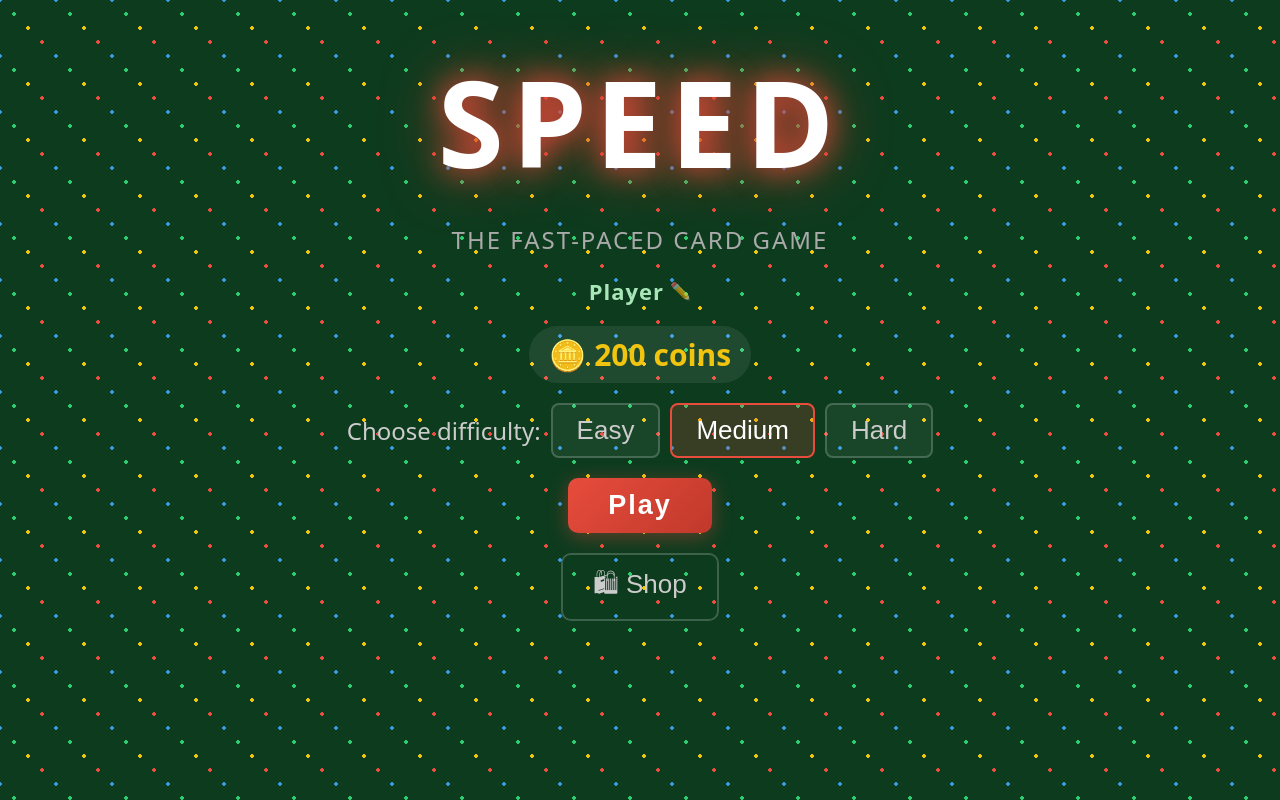
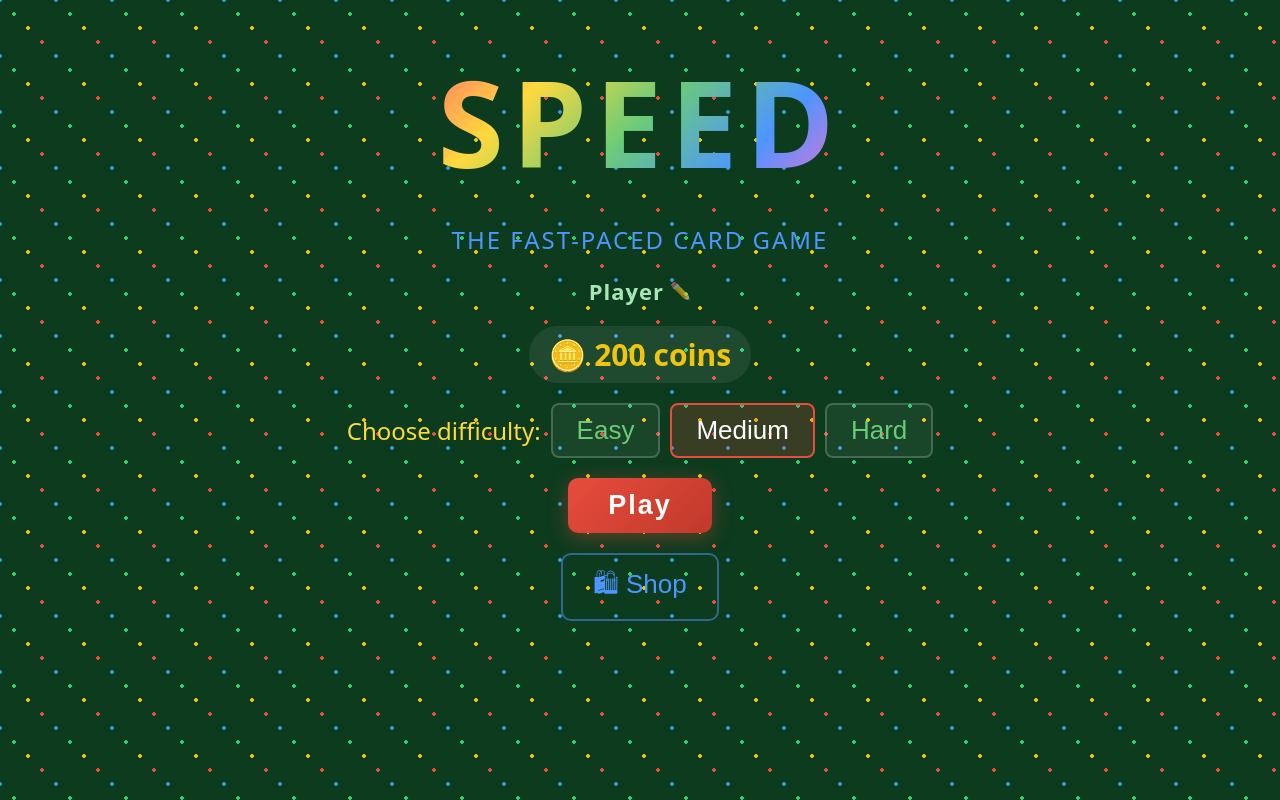
Before and after one commit to gilma88/speed, a React (Vite) app: page / in a window 1280 px wide. Built offline with nearby package versions, Linux system fonts and the light colour scheme.

Commit message:
Make all text colorful with rainbow palette across both screens
Co-Authored-By: Claude Sonnet 4.6 <noreply@anthropic.com>

```diff
--- a/src/components/GameBoard.css
+++ b/src/components/GameBoard.css
@@ -19,8 +19,8 @@
 
 .btn-back {
   background: transparent;
-  border: 1px solid rgba(255,255,255,0.2);
-  color: #aaa;
+  border: 1px solid rgba(77,150,255,0.4);
+  color: #4d96ff;
   padding: 6px 14px;
   border-radius: 8px;
   cursor: pointer;
@@ -40,7 +40,7 @@
   font-size: 20px;
   font-weight: 700;
   letter-spacing: 2px;
-  color: #aaa;
+  color: #ff6bcb;
   background: rgba(255,255,255,0.05);
   padding: 4px 10px;
   border-radius: 6px;
@@ -53,7 +53,7 @@
   padding: 12px 20px;
   border-radius: 10px;
   background: rgba(255,255,255,0.08);
-  color: #fff;
+  color: #ffd93d;
   font-size: 27px;
   font-weight: 600;
 }
@@ -135,14 +135,14 @@
 .computer-area { opacity: 0.85; }
 
 .area-label {
-  color: #aaa;
+  color: #ffd93d;
   font-size: 23px;
   margin: 0;
   text-transform: uppercase;
   letter-spacing: 1px;
 }
 
-.card-count { color: #666; font-size: 20px; }
+.card-count { color: #6bcb77; font-size: 20px; }
 
 .tableau {
   display: flex;
@@ -223,7 +223,7 @@
 
 .pile-count {
   font-size: 20px;
-  color: #888;
+  color: #4d96ff;
 }
 
 /* Spit button */
@@ -311,7 +311,7 @@
 .name-edit-btns .btn-secondary { flex: 1; text-align: center; }
 
 .hint-text {
-  color: #555;
+  color: #ff6bcb;
   font-size: 20px;
   margin: 0;
   min-height: 16px;
--- a/src/components/Menu.css
+++ b/src/components/Menu.css
@@ -11,13 +11,16 @@
   font-size: 120px;
   font-weight: 900;
   letter-spacing: 8px;
-  color: #fff;
-  text-shadow: 0 0 30px #e74c3c, 0 0 60px #c0392b;
+  background: linear-gradient(135deg, #ff6b6b, #ffd93d, #6bcb77, #4d96ff, #ff6bcb);
+  -webkit-background-clip: text;
+  -webkit-text-fill-color: transparent;
+  background-clip: text;
+  text-shadow: none;
   margin: 0;
 }
 
 .menu-sub {
-  color: #aaa;
+  color: #4d96ff;
   margin: 0;
   font-size: 24px;
   letter-spacing: 2px;
@@ -116,7 +119,7 @@
 
 .diff-select p {
   margin: 0;
-  color: #ccc;
+  color: #ffd93d;
   font-size: 24px;
 }
 
@@ -132,7 +135,7 @@
   border-radius: 8px;
   border: 2px solid rgba(255,255,255,0.2);
   background: rgba(255,255,255,0.05);
-  color: #ccc;
+  color: #6bcb77;
   font-size: 26px;
   cursor: pointer;
   transition: all 0.2s;
@@ -171,16 +174,16 @@
 .btn-secondary {
   padding: 10px 30px;
   font-size: 26px;
-  border: 2px solid rgba(255,255,255,0.2);
+  border: 2px solid rgba(77,150,255,0.5);
   border-radius: 10px;
   background: transparent;
-  color: #ccc;
+  color: #4d96ff;
   cursor: pointer;
   transition: all 0.2s;
 }
 
 .btn-secondary:hover {
-  border-color: rgba(255,255,255,0.5);
+  border-color: #4d96ff;
   color: #fff;
 }
 
@@ -230,7 +233,7 @@
 }
 
 .shop-panel h2 {
-  color: #fff;
+  color: #ffd93d;
   margin: 0;
   font-size: 35px;
 }
@@ -273,7 +276,7 @@
 }
 
 .back-name {
-  color: #ddd;
+  color: #6bcb77;
   font-size: 17px;
   margin: 0;
   text-align: center;
```
